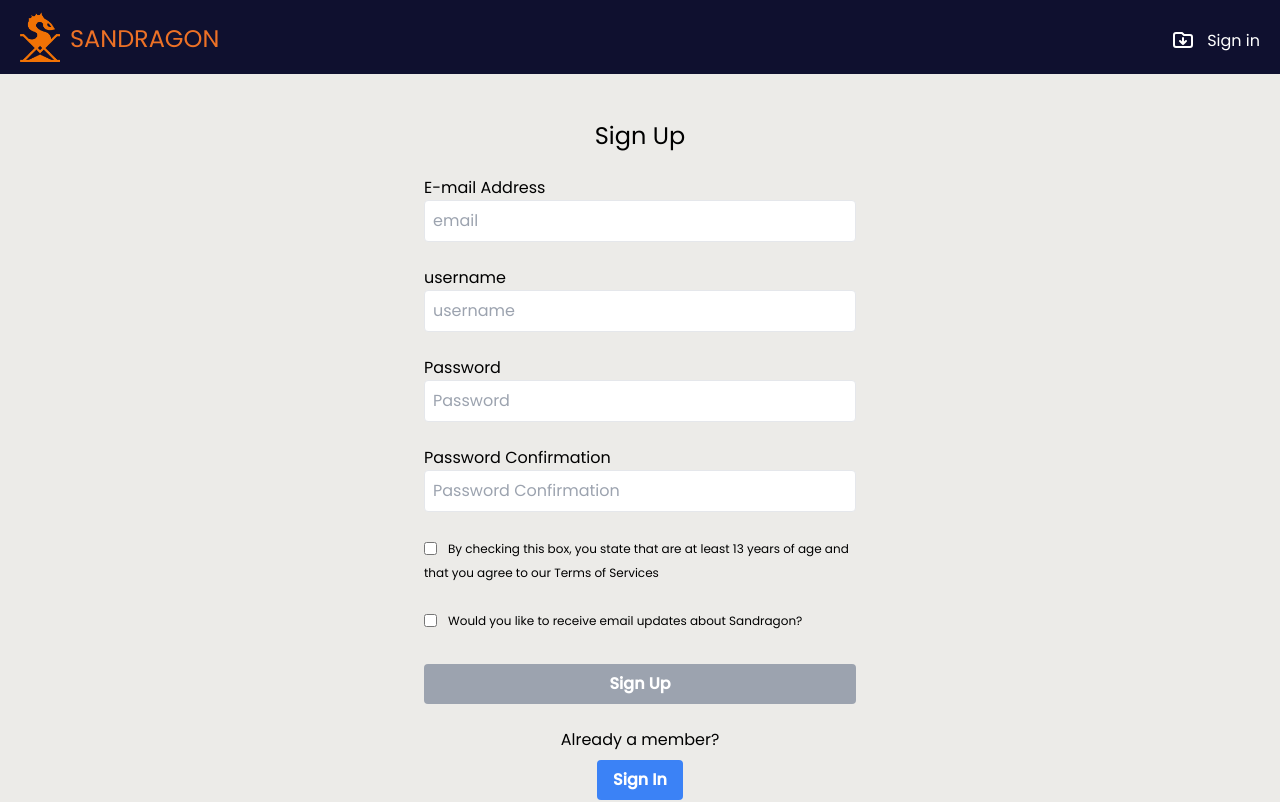
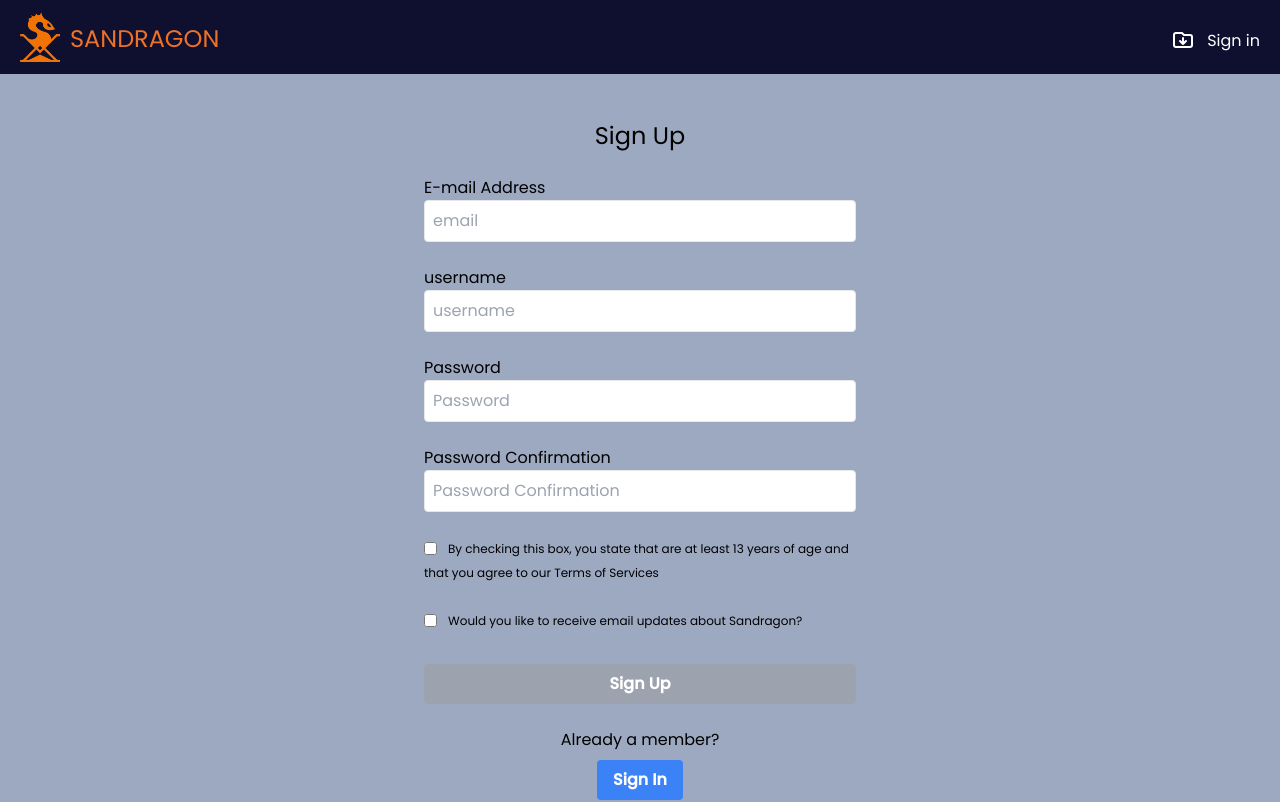
Before and after one commit to sethgabrielbrady/vue-sandragon-fe, a Vue app: page /signup in a window 1280 px wide. Shown: the top 802 px of the page. Built offline with nearby package versions, Linux system fonts and the light colour scheme.

Commit message:
Updates bg color

```diff
--- a/src/App.vue
+++ b/src/App.vue
@@ -1,5 +1,6 @@
 <template>
   <div
+    class=" bg-sd-light-blue"
     id="app"
   >
     <div
```
